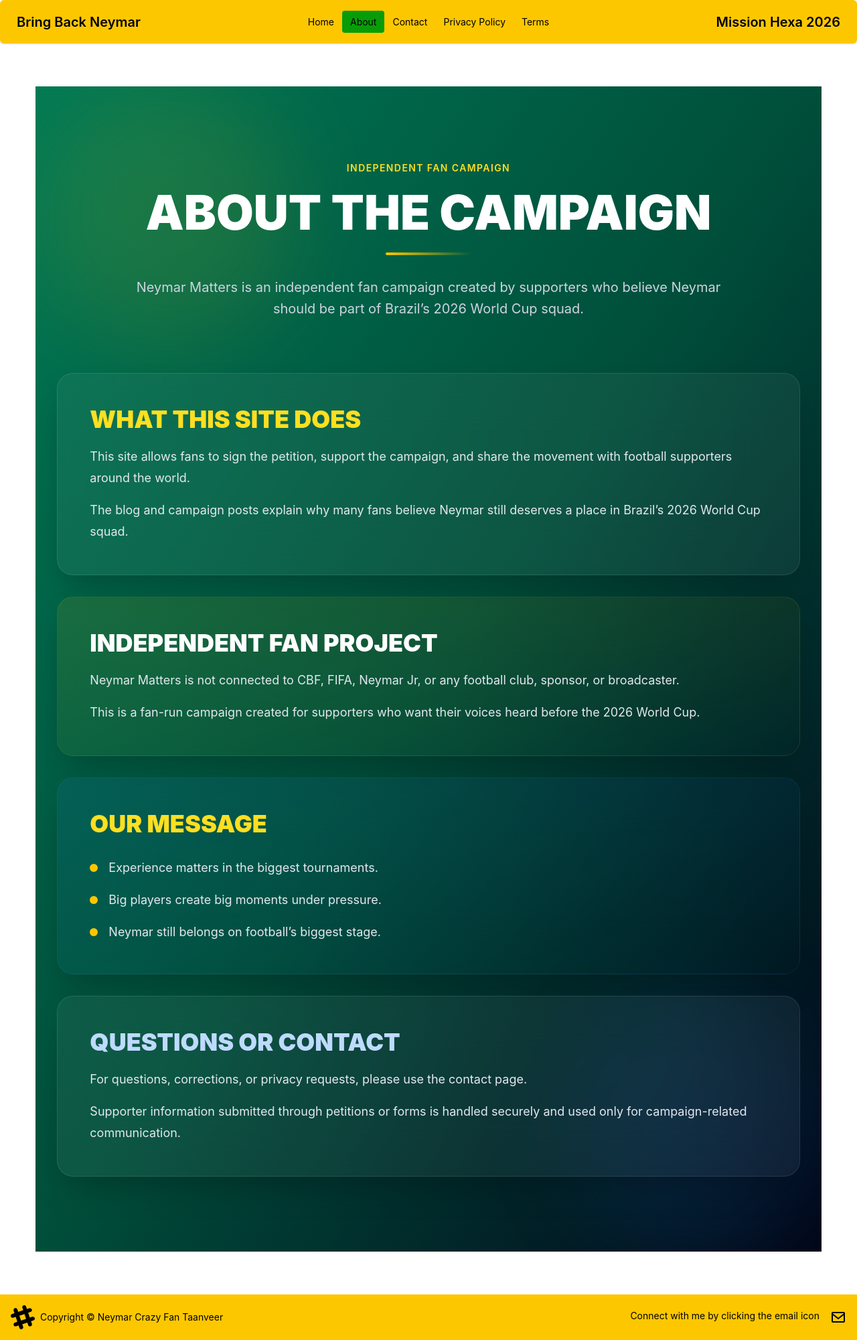
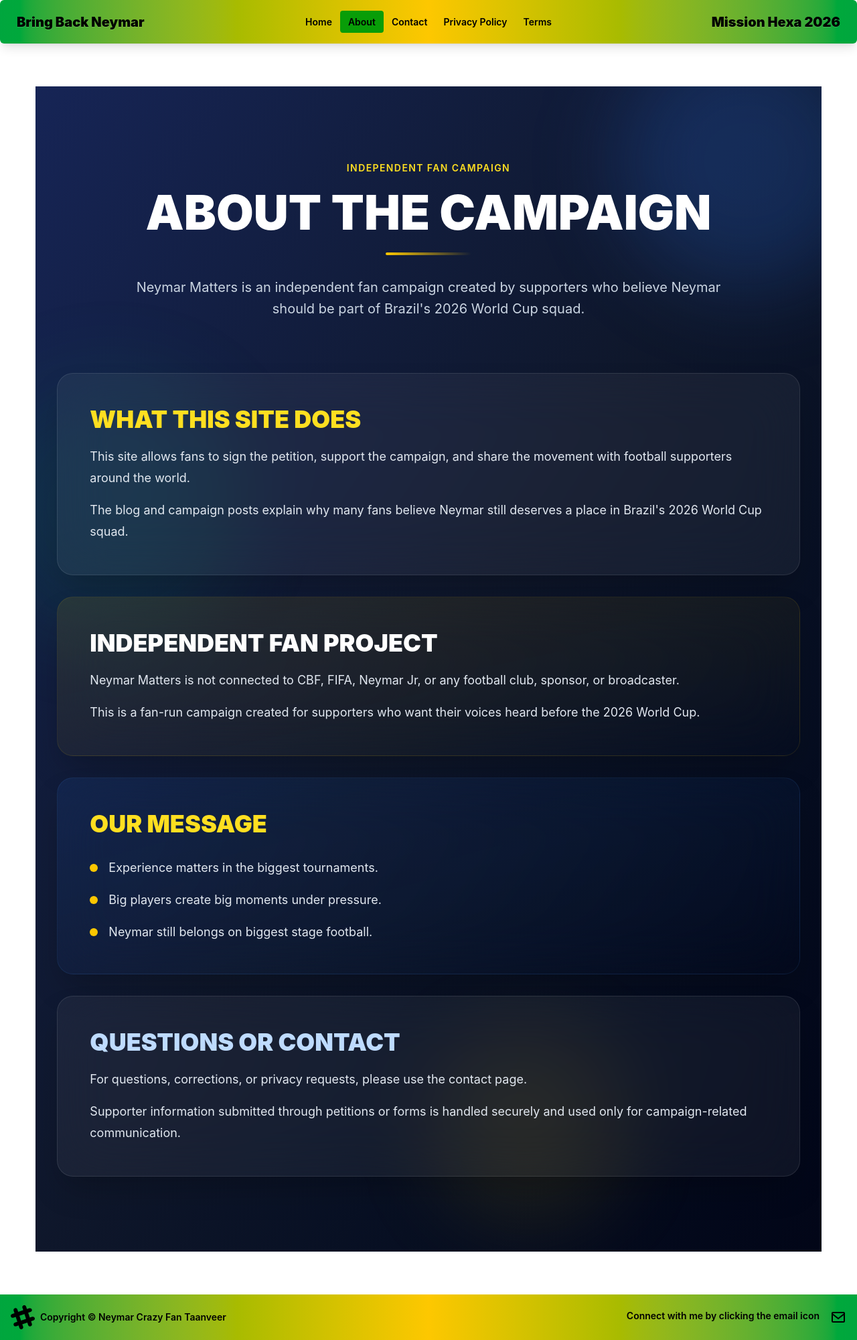
Before and after one commit to Taanveer22/bring-back-neymar, a React (Vite) app: page /about in a window 1280 px wide. Shown: the whole page at 67% size. Built offline with nearby package versions, Linux system fonts and the light colour scheme.

Commit message:
alhamdulliah website theme updated

```diff
--- a/src/components/Footer.jsx
+++ b/src/components/Footer.jsx
@@ -3,7 +3,8 @@
 const Footer = () => {
   return (
     <div>
-      <footer className="footer sm:footer-horizontal items-center p-4 bg-yellow-400 text-black">
+      {/* ✅ Same Brazil gradient as Navbar — green to yellow to green */}
+      <footer className="footer sm:footer-horizontal items-center p-4 bg-linear-to-r from-green-600 via-yellow-400 to-green-600 text-black">
         <aside className="grid-flow-col items-center">
           <svg
             width="36"
@@ -16,13 +17,12 @@
           >
             <path d="M22.672 15.226l-2.432.811.841 2.515c.33 1.019-.209 2.127-1.23 2.456-1.15.325-2.148-.321-2.463-1.226l-.84-2.518-5.013 1.677.84 2.517c.391 1.203-.434 2.542-1.831 2.542-.88 0-1.601-.564-1.86-1.314l-.842-2.516-2.431.809c-1.135.328-2.145-.317-2.463-1.229-.329-1.018.211-2.127 1.231-2.456l2.432-.809-1.621-4.823-2.432.808c-1.355.384-2.558-.59-2.558-1.839 0-.817.509-1.582 1.327-1.846l2.433-.809-.842-2.515c-.33-1.02.211-2.129 1.232-2.458 1.02-.329 2.13.209 2.461 1.229l.842 2.515 5.011-1.677-.839-2.517c-.403-1.238.484-2.553 1.843-2.553.819 0 1.585.509 1.85 1.326l.841 2.517 2.431-.81c1.02-.33 2.131.211 2.461 1.229.332 1.018-.21 2.126-1.23 2.456l-2.433.809 1.622 4.823 2.433-.809c1.242-.401 2.557.484 2.557 1.838 0 .819-.51 1.583-1.328 1.847m-8.992-6.428l-5.01 1.675 1.619 4.828 5.011-1.674-1.62-4.829z"></path>
           </svg>
-          <p>Copyright © Neymar Crazy Fan Taanveer</p>
+          <p className="font-semibold">Copyright © Neymar Crazy Fan Taanveer</p>
         </aside>
 
         <nav className="grid-flow-col gap-4 md:place-self-center md:justify-self-end">
-          <p>Connect with me by clicking the email icon</p>
+          <p className="font-semibold">Connect with me by clicking the email icon</p>
 
-          {/* ✅ Email icon — opens mail client with pre-filled address */}
           <Link to="mailto:taanveer469@gmail.com">
             <svg
               xmlns="http://www.w3.org/2000/svg"
--- a/src/components/Navbar.jsx
+++ b/src/components/Navbar.jsx
@@ -23,7 +23,8 @@
 
   return (
     <div>
-      <div className="max-lg:collapse bg-yellow-400 text-black shadow-sm w-full rounded-md">
+      {/* ✅ Brazil gradient — green to yellow to green like the jersey */}
+      <div className="max-lg:collapse bg-linear-to-r from-green-600 via-yellow-400 to-green-600 text-black shadow-lg w-full rounded-md">
         <input id="navbar-1-toggle" className="peer hidden" type="checkbox" />
         <label
           htmlFor="navbar-1-toggle"
@@ -47,18 +48,19 @@
                 />
               </svg>
             </label>
-            <button className="btn btn-ghost text-xl">Bring Back Neymar</button>
+            <button className="btn btn-ghost text-xl font-black">Bring Back Neymar</button>
           </div>
           <div className="navbar-center hidden lg:flex">
-            <ul className="menu menu-horizontal px-1">{links}</ul>
+            <ul className="menu menu-horizontal px-1 font-semibold">{links}</ul>
           </div>
           <div className="navbar-end hidden sm:flex">
-            <button className="btn btn-ghost text-xl"> Mission Hexa 2026</button>
+            <button className="btn btn-ghost text-xl font-black">Mission Hexa 2026</button>
           </div>
         </div>
 
-        <div className="collapse-content lg:hidden z-1">
-          <ul className="menu">{links}</ul>
+        {/* ✅ Mobile dropdown also gets the gradient */}
+        <div className="collapse-content lg:hidden z-1 bg-linear-to-b from-yellow-400 to-green-600">
+          <ul className="menu font-semibold">{links}</ul>
         </div>
       </div>
     </div>
--- a/src/pages/About.jsx
+++ b/src/pages/About.jsx
@@ -1,20 +1,21 @@
 const messagePoints = [
   'Experience matters in the biggest tournaments.',
   'Big players create big moments under pressure.',
-  'Neymar still belongs on football’s biggest stage.',
+  'Neymar still belongs on  biggest stage football.',
 ];
 
 const About = () => {
   return (
-    <section className="relative overflow-hidden bg-emerald-950 py-16 sm:py-20 lg:py-28">
-      {/* Background */}
-      <div className="absolute inset-0 bg-linear-to-br from-emerald-700 via-emerald-900 to-slate-950" />
+    <section className="relative overflow-hidden bg-slate-950 py-16 sm:py-20 lg:py-28">
+      {/* ✅ Background updated  */}
+      <div className="absolute inset-0 bg-linear-to-br from-blue-950 via-slate-900 to-slate-950" />
 
-      {/* Glow Effects */}
-      <div className="absolute left-0 top-0 h-80 w-80 rounded-full bg-yellow-400/10 blur-3xl sm:h-96 sm:w-96" />
+      {/* ✅ Glow Effects */}
+      <div className="absolute -right-20 -top-20 h-96 w-96 rounded-full bg-blue-500/20 blur-3xl" />
+      <div className="absolute -left-20 top-1/4 h-96 w-96 rounded-full bg-emerald-500/10 blur-3xl" />
+      <div className="absolute bottom-10 right-1/4 h-72 w-72 rounded-full bg-yellow-400/10 blur-3xl" />
 
-      <div className="absolute bottom-0 right-0 h-80 w-80 rounded-full bg-blue-500/10 blur-3xl sm:h-96 sm:w-96" />
-
+      {/* Grid */}
       <div className="absolute inset-0 bg-grid-white/5" />
 
       <div className="relative z-10 mx-auto max-w-7xl px-4 sm:px-6 lg:px-8">
@@ -32,7 +33,7 @@
 
           <p className="mx-auto mt-8 max-w-4xl text-base leading-8 text-slate-300 sm:text-lg md:text-xl">
             Neymar Matters is an independent fan campaign created by supporters who believe Neymar
-            should be part of Brazil’s 2026 World Cup squad.
+            should be part of Brazil's 2026 World Cup squad.
           </p>
         </div>
 
@@ -44,16 +45,14 @@
               <h2 className="mb-5 text-2xl font-black uppercase text-yellow-300 sm:text-3xl md:text-4xl">
                 What This Site Does
               </h2>
-
               <div className="space-y-4">
                 <p className="text-sm leading-7 text-slate-200 sm:text-base md:text-lg md:leading-8">
                   This site allows fans to sign the petition, support the campaign, and share the
                   movement with football supporters around the world.
                 </p>
-
                 <p className="text-sm leading-7 text-slate-200 sm:text-base md:text-lg md:leading-8">
                   The blog and campaign posts explain why many fans believe Neymar still deserves a
-                  place in Brazil’s 2026 World Cup squad.
+                  place in Brazil's 2026 World Cup squad.
                 </p>
               </div>
             </div>
@@ -65,13 +64,11 @@
               <h2 className="mb-5 text-2xl font-black uppercase text-white sm:text-3xl md:text-4xl">
                 Independent Fan Project
               </h2>
-
               <div className="space-y-4">
                 <p className="text-sm leading-7 text-slate-200 sm:text-base md:text-lg md:leading-8">
                   Neymar Matters is not connected to CBF, FIFA, Neymar Jr, or any football club,
                   sponsor, or broadcaster.
                 </p>
-
                 <p className="text-sm leading-7 text-slate-200 sm:text-base md:text-lg md:leading-8">
                   This is a fan-run campaign created for supporters who want their voices heard
                   before the 2026 World Cup.
@@ -86,12 +83,10 @@
               <h2 className="mb-8 text-2xl font-black uppercase text-yellow-300 sm:text-3xl md:text-4xl">
                 Our Message
               </h2>
-
               <div className="space-y-5">
                 {messagePoints.map((point) => (
                   <div key={point} className="flex items-start gap-4">
                     <div className="mt-2 h-3 w-3 shrink-0 rounded-full bg-yellow-400" />
-
                     <p className="text-sm leading-7 text-slate-200 sm:text-base md:text-lg">
                       {point}
                     </p>
@@ -107,12 +102,10 @@
               <h2 className="mb-5 text-2xl font-black uppercase text-blue-200 sm:text-3xl md:text-4xl">
                 Questions Or Contact
               </h2>
-
               <div className="space-y-4">
                 <p className="text-sm leading-7 text-slate-200 sm:text-base md:text-lg md:leading-8">
                   For questions, corrections, or privacy requests, please use the contact page.
                 </p>
-
                 <p className="text-sm leading-7 text-slate-200 sm:text-base md:text-lg md:leading-8">
                   Supporter information submitted through petitions or forms is handled securely and
                   used only for campaign-related communication.
--- a/src/pages/PrivacyPolicy.jsx
+++ b/src/pages/PrivacyPolicy.jsx
@@ -117,14 +117,12 @@
     dot: 'bg-yellow-400',
     border: 'border-yellow-400/20',
   },
-
   green: {
     badge: 'border border-emerald-400/20 bg-emerald-400/10 text-emerald-300',
     icon: 'bg-linear-to-br from-emerald-400 to-emerald-500 text-white',
     dot: 'bg-emerald-400',
     border: 'border-emerald-400/20',
   },
-
   blue: {
     badge: 'border border-blue-400/20 bg-blue-400/10 text-blue-200',
     icon: 'bg-linear-to-br from-blue-400 to-blue-500 text-white',
@@ -135,14 +133,14 @@
 
 const PrivacyPolicy = () => {
   return (
-    <section className="relative overflow-hidden bg-emerald-950 py-16 sm:py-20 lg:py-28">
-      {/* Background */}
-      <div className="absolute inset-0 bg-linear-to-br from-emerald-700 via-emerald-900 to-slate-950" />
+    <section className="relative overflow-hidden bg-slate-950 py-16 sm:py-20 lg:py-28">
+      {/* ✅ Background updated*/}
+      <div className="absolute inset-0 bg-linear-to-br from-blue-950 via-slate-900 to-slate-950" />
 
-      {/* Glow Effects */}
-      <div className="absolute left-0 top-0 h-80 w-80 rounded-full bg-yellow-400/10 blur-3xl sm:h-96 sm:w-96" />
-
-      <div className="absolute bottom-0 right-0 h-80 w-80 rounded-full bg-blue-500/10 blur-3xl sm:h-96 sm:w-96" />
+      {/* ✅ Glow Effects */}
+      <div className="absolute -right-20 -top-20 h-96 w-96 rounded-full bg-blue-500/20 blur-3xl" />
+      <div className="absolute -left-20 top-1/4 h-96 w-96 rounded-full bg-emerald-500/10 blur-3xl" />
+      <div className="absolute bottom-10 right-1/4 h-72 w-72 rounded-full bg-yellow-400/10 blur-3xl" />
 
       {/* Grid */}
       <div className="absolute inset-0 bg-grid-white/5" />
@@ -182,7 +180,6 @@
         <div className="space-y-6 sm:space-y-8">
           {sections.map((section) => {
             const colors = colorMap[section.color];
-
             return (
               <div
                 key={section.id}
@@ -196,14 +193,12 @@
                     >
                       {section.icon}
                     </div>
-
                     <div className="flex flex-wrap items-center gap-3">
                       <span
                         className={`rounded-full px-3 py-1 text-xs font-bold uppercase tracking-widest ${colors.badge}`}
                       >
                         Section {section.id}
                       </span>
-
                       <h2 className="text-lg font-black uppercase text-white sm:text-xl md:text-2xl">
                         {section.title}
                       </h2>
@@ -218,7 +213,6 @@
                       {section.items.map((item) => (
                         <li key={item} className="flex items-start gap-4">
                           <span className={`mt-2 h-3 w-3 shrink-0 rounded-full ${colors.dot}`} />
-
                           <p className="text-sm leading-8 text-slate-200 sm:text-base md:text-lg">
                             {item}
                           </p>
@@ -262,12 +256,10 @@
                 />
               </svg>
             </div>
-
             <div>
               <h3 className="mb-2 text-lg font-black uppercase text-white">
                 Still Have Questions?
               </h3>
-
               <p className="text-sm leading-8 text-slate-200 sm:text-base">
                 If you have questions about your data or anything on this page, please contact us
                 through the contact page and we will respond as soon as possible.
```
